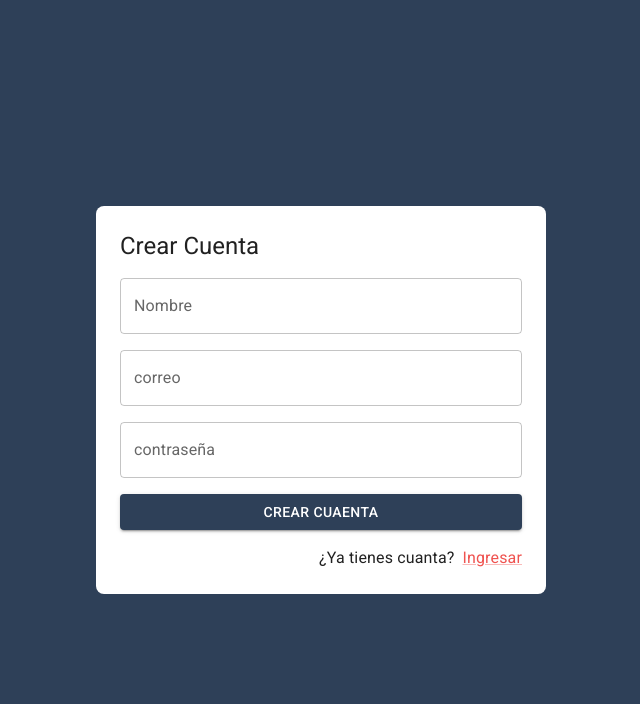
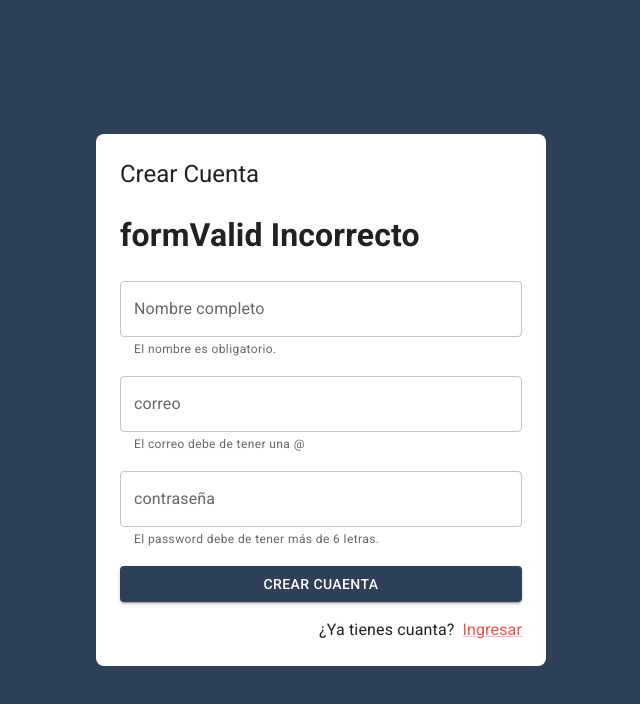
Before and after one commit to Gibranflore/Diario-App, a React (Vite) app: page /auth/register in a window 1280 px wide. Shown: the top 704 px of the page, without its empty margins (319-959 px from the left). Built offline with nearby package versions, Linux system fonts and the light colour scheme.

Commit message:
Conexion a fire base en el registro del login

```diff
--- a/src/App/Auth/thunk.js
+++ b/src/App/Auth/thunk.js
@@ -1,4 +1,4 @@
-import { singInWithGoogle } from "../../firebase/provider"
+import { singInWithGoogle, registerUserWithEmailPassward } from "../../firebase/provider"
 import { checkingCrediantial, login, logout } from "./AuthSlice"
 
 
@@ -14,8 +14,22 @@ export const startGoogleSignIn = () => {
     dispatch(checkingCrediantial())
 
     const result = await singInWithGoogle();
-        if(!result.ok)
-        dispatch( logout( result.errorMessage ))
+        if(!result.ok) dispatch( logout( result.errorMessage ))
         dispatch( login( result ))
     }
 }
+
+export const startCreatingUserWithEmailPassword = ({email, password, displayName}) => {
+    return async( dispatch ) => {
+
+        dispatch(checkingCrediantial())
+
+        const {ok, uid, photoURL, errorMessage} = await registerUserWithEmailPassward({ email, password, displayName})
+
+        if(!ok) return dispatch( logout({errorMessage})) //* si el usuario existe manda el error
+
+        dispatch( login( { uid, email, displayName, photoURL } ) )
+
+    }
+
+}
--- a/src/Auth/Pages/RegisterPage.jsx
+++ b/src/Auth/Pages/RegisterPage.jsx
@@ -1,33 +1,95 @@
+import { useState } from 'react'
+import { useDispatch } from 'react-redux'
 import { Link as RouterLink} from 'react-router'
 import { Button, Grid, Link, TextField, Typography,  } from '@mui/material'
+import { useForm } from '../../Hooks'
 import { AuthLayout } from '../Layout/AuthLayout'
+import { startCreatingUserWithEmailPassword } from '../../App/Auth/thunk'
 
 
+const formData = {
+  email: '',
+  password: '',
+  displayName: '',
+}
+
+const formValidations = {
+  email:       [ (value) => value.includes('@'), 'El correo debe de tener una @'],
+  password:    [ (value) => value.length >= 6, 'El password debe de tener más de 6 letras.'],
+  displayName: [ (value) => value.length >= 1, 'El nombre es obligatorio.'],
+}
+
 export const RegisterPage = () => {
+
+  const dispatch = useDispatch()
+  const [formSubmitted, setformSubmitted] = useState(false)
+
+  const {
+    formState, displayName, email, password, onInputChange,
+    isFormValid, displayNameValid, emailValid, passwordValid,
+  } = useForm( formData, formValidations );
+
+    const onSubmit = (event) => {
+        event.preventDefault();
+        setformSubmitted(true);
+
+        if (!isFormValid) return;
+
+        dispatch(startCreatingUserWithEmailPassword(formState))
+
+    }
+
   return (
-    // Todo esto de AuthLayout tiene todo el estilo de la caja y colores, lo importatos aqui para que aplique esos cambios aqui
     <AuthLayout title='Crear Cuenta'>
+      <h1>formValid {isFormValid ? 'Válido' : 'Incorrecto'}</h1>
+        <form onSubmit={ onSubmit }>
 
-        <form >
           <Grid >
+
             <Grid item xs={ 12 } sx={{ mt: 2 }}>
-                <TextField label='Nombre' type='text' placeholder='Nombre completo ' fullWidth/>
+              <TextField
+                label="Nombre completo"
+                type="text"
+                placeholder='Nombre completo'
+                fullWidth
+                name="displayName"
+                value={ displayName }
+                onChange={ onInputChange }
+                error={ !!displayNameValid && formSubmitted }
+                helperText={ displayNameValid }
+              />
             </Grid>
 
             <Grid item xs={ 12 } sx={{ mt: 2 }}>
-                <TextField label='correo' type='email' placeholder='correo@gmail.com' fullWidth/>
+                <TextField
+                  label='correo'
+                  type='email'
+                  placeholder='correo'
+                  fullWidth
+                  name='email'
+                  value={ email }
+                  onChange={ onInputChange}
+                  error={!!emailValid  && formSubmitted}
+                  helperText={emailValid} />
             </Grid>
 
             <Grid item xs={ 12 } sx={{ mt: 2 }}>
-                <TextField label='contraseña' type='password' placeholder='contraseña' fullWidth/>
+                <TextField
+                  label='contraseña'
+                  type='password'
+                  placeholder='contraseña'
+                  fullWidth
+                  name='password'
+                  value={ password }
+                  onChange={ onInputChange}
+                  error={!!passwordValid  && formSubmitted}
+                  helperText={passwordValid}/>
             </Grid>
 
               <Grid container spacing={2} sx={{mb: 2}}>
-
-                <Button variant='contained' fullWidth sx={{mt: 2,}}  >
+                  <Button variant='contained' fullWidth sx={{mt: 2,}} type='Submit' >
                       Crear Cuaenta
                   </Button>
-
               </Grid>
 
               <Grid container direction='row' justifyContent='end'>
@@ -36,9 +98,12 @@ export const RegisterPage = () => {
                       Ingresar
                     </Link>
               </Grid>
+
           </Grid>
 
         </form>
     </AuthLayout>
   )
 }
+
+  // Todo esto de AuthLayout tiene todo el estilo de la caja y colores, lo importatos aqui para que aplique esos cambios aqui
--- a/src/Hooks/useForm.js
+++ b/src/Hooks/useForm.js
@@ -1,27 +1,59 @@
-import { useState } from "react";
+import { useEffect, useMemo, useState } from 'react';
+
+export const useForm = ( initialForm = {}, formValidations = {}) => {
+
+    const [ formState, setFormState ] = useState( initialForm );
+    const [ formValidation, setFormValidation ] = useState({});
+
+    useEffect(() => {
+        createValidators();
+    }, [ formState ])
+
+    const isFormValid = useMemo( () => {
+
+        for (const formValue of Object.keys( formValidation )) {
+            if ( formValidation[formValue] !== null ) return false;
+        }
+
+        return true;
+    }, [ formValidation ])
 
 
-export const useForm = ( initialForm = {} ) => {
-
-    const [formState, setFormState] = useState( initialForm )
-
-      //Funcion para hacer el cambio
-    const onInputChange = ( {target} ) => {
+    const onInputChange = ({ target }) => {
         const { name, value } = target;
         setFormState({
-        ...formState,
-        [ name ]: value
+            ...formState,
+            [ name ]: value
         });
     }
 
     const onResetForm = () => {
-        setFormState (initialForm);
+        setFormState( initialForm );
     }
+
+    //^ Video 283 de React
+    const createValidators = () => {
+
+        const formCheckedValues = {};
+
+        for (const formField of Object.keys( formValidations )) {
+            const [ fn, errorMessage ] = formValidations[formField];
+
+            formCheckedValues[`${ formField }Valid`] = fn( formState[formField] ) ? null : errorMessage;
+        }
+
+        setFormValidation( formCheckedValues );
+    }
+
+
 
     return {
         ...formState,
         formState,
         onInputChange,
         onResetForm,
+
+        ...formValidation,
+        isFormValid
     }
 }
--- a/src/firebase/provider.js
+++ b/src/firebase/provider.js
@@ -1,5 +1,6 @@
-import { GoogleAuthProvider, signInWithPopup } from "firebase/auth";
+import { createUserWithEmailAndPassword, GoogleAuthProvider, signInWithPopup, updateProfile } from "firebase/auth";
 import { FirebaseAuth } from "./confing";
+
 
 const googleProvider = new GoogleAuthProvider();
 
@@ -10,6 +11,7 @@ export const singInWithGoogle = async() => {
         const result = await signInWithPopup( FirebaseAuth, googleProvider);
         //const credentials = GoogleAuthProvider.credentialFromResult( result );
         const {email, displayName, uid, photoURL} = result.user
+        await updateProfile(FirebaseAuth.currentUset,{displayName}) //? En FireBase para saber nuestro ussuario actual esto es lo que se usa, para actualiazar al ususario es "FirebaseAuth.currentUset,{displayName}"
 
         return {
             ok: true,
@@ -28,3 +30,22 @@ export const singInWithGoogle = async() => {
         }
     }
 }
+
+export const registerUserWithEmailPassward = async({email, password, displayName}) => {
+
+    try {
+        const resp = await createUserWithEmailAndPassword(FirebaseAuth, email, password);
+        const {uid, photoURL} = resp.user
+        console.log(resp)
+
+        return {
+            ok: true,
+            email, displayName, uid, photoURL
+        }
+
+    } catch (error) {
+        console.log(error)
+        return  {ok: false, error: error.message} //? Aqui va el mensahe de error personalozado en devtoolRedux
+    }
+
+}
```
Lines whose indentation alone changed are shown as unchanged.
